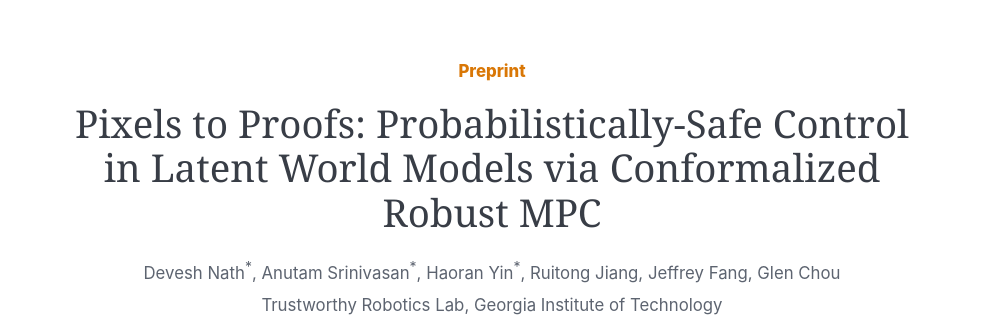
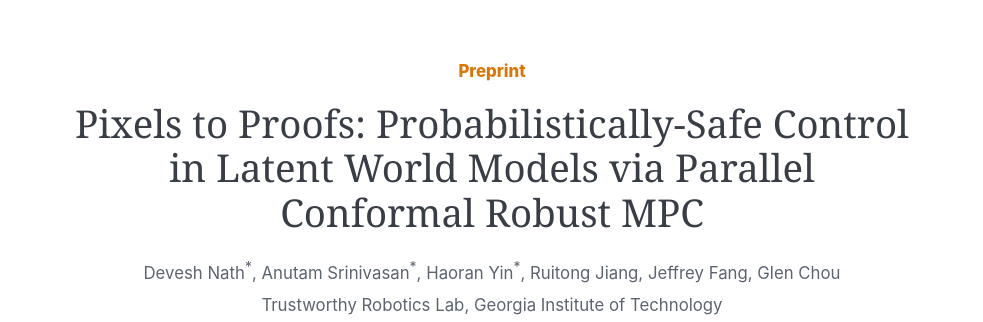
Before and after one commit to trustworthyrobotics/SLS-squared, a plain HTML site: page docs/index.html in a window 1280 px wide. Shown: the top 322 px of the page, without its empty margins (148-1131 px from the left). Drawn offline with Linux system fonts and the light colour scheme.

Commit message:
fixed the paper title

```diff
--- a/docs/index.html
+++ b/docs/index.html
@@ -26,7 +26,7 @@
           <!-- <h1><span>SLS<sup>2</sup></span>: Safe Latent Space Planning</h1> -->
           <h2>
             Pixels to Proofs: Probabilistically-Safe Control in Latent World Models
-            via Conformalized Robust MPC
+            via Parallel Conformal Robust MPC
           </h2>
 
           <div class="authors">
```
